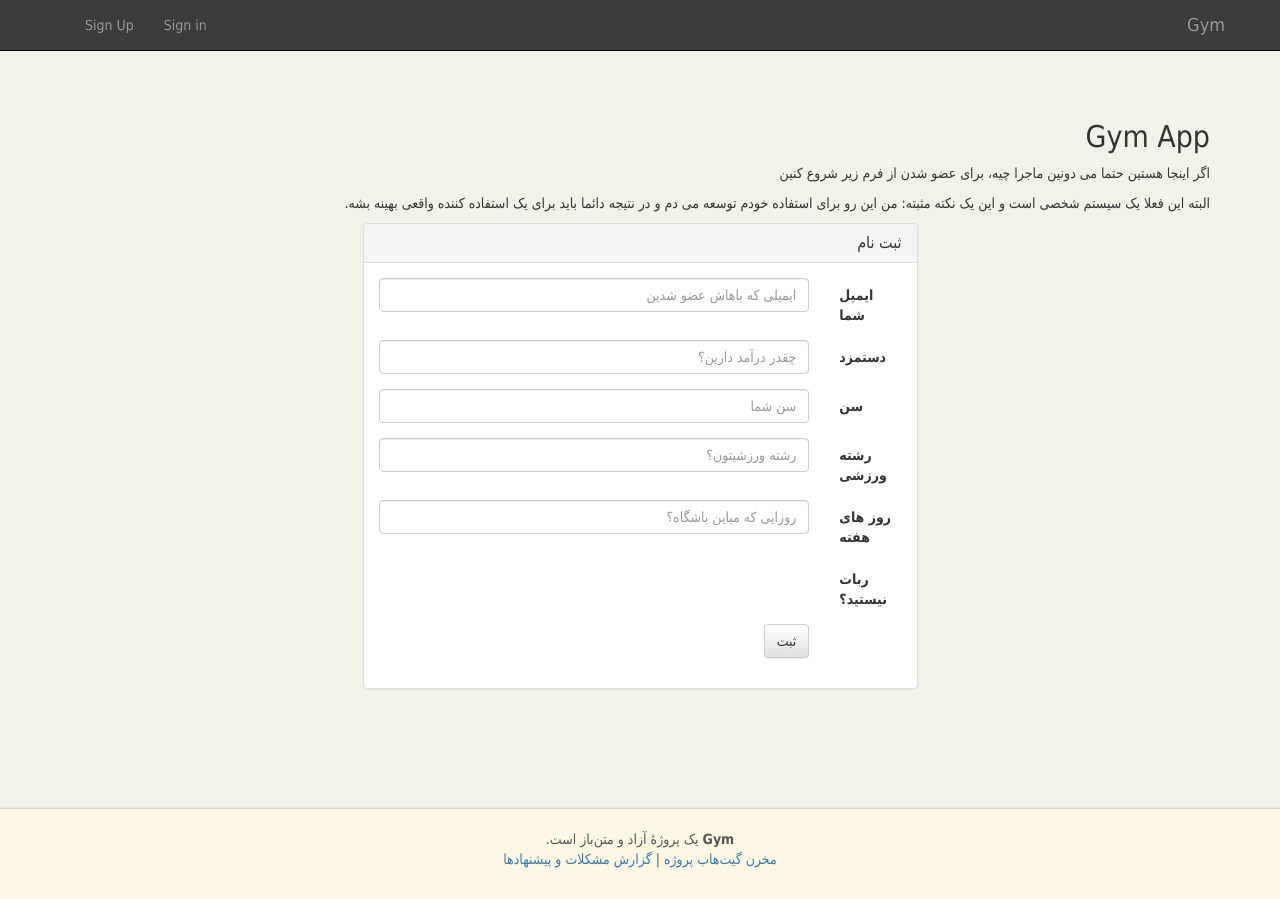
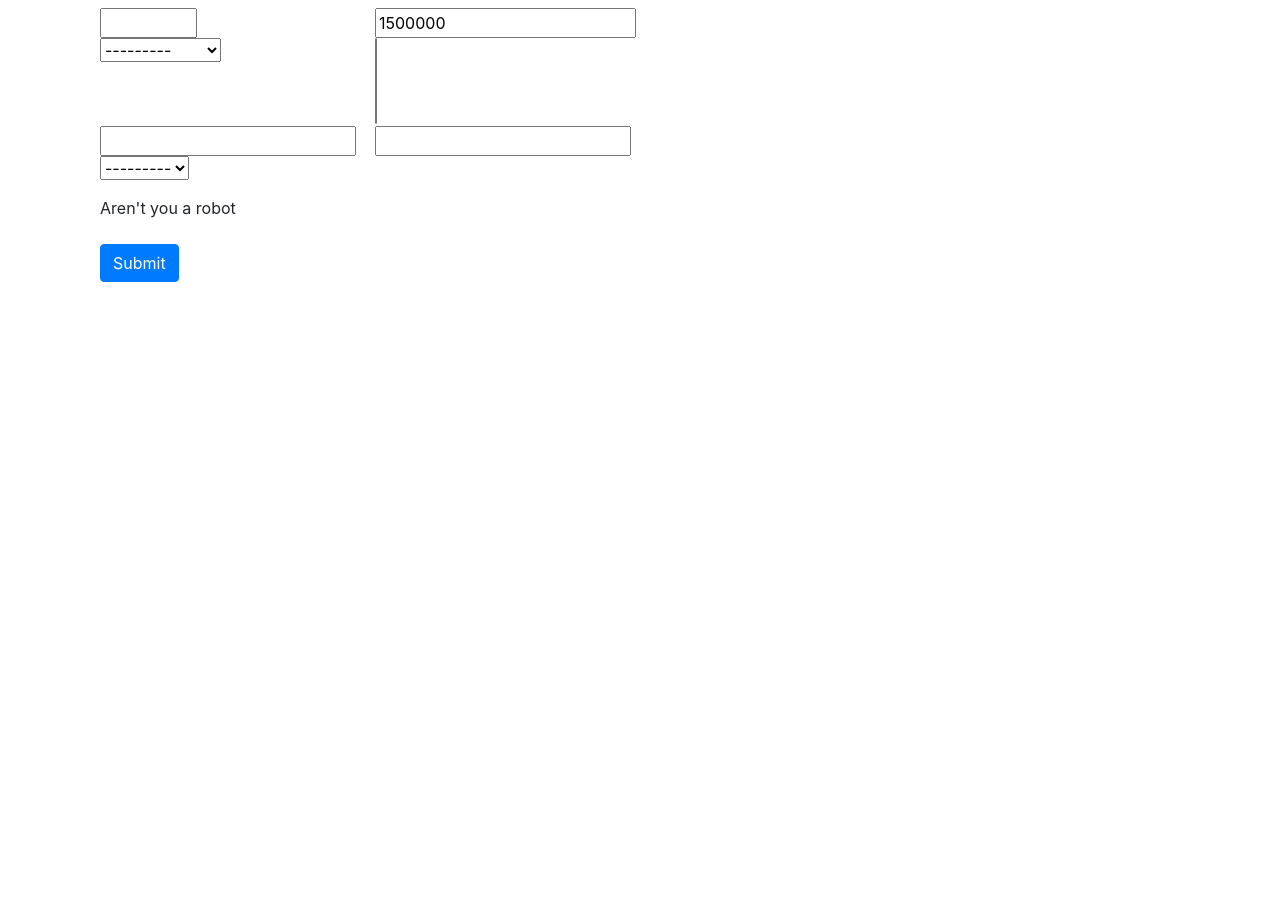
Before and after one commit to hamifthi/gym-app, a Django app: page /register/coach in a window 1280 px wide. After the commit the page ends 282 px from the top, so only its background shows below. Run offline with Django 3.2, Linux system fonts and the light colour scheme; some libraries are stand-ins or nearby versions; some web fonts are replaced.

Commit message:
add coach register form

```diff
--- a/users/forms.py
+++ b/users/forms.py
@@ -5,7 +5,7 @@
 from django import forms
 
 from .widgets import FengyuanChenDatePickerInput
-from users.models import Person, Athlete
+from users.models import Person, Athlete, Coach
 
 import re
 
@@ -13,12 +13,13 @@
     class Meta:
         model = Person
         exclude = ['code']
-        help_texts = {'name': ('please enter your name here. pay attention that it must be\
+        help_texts = {'name': ('Please enter your name here. pay attention that it must be\
                                                 at least 4 character'),
-                                'last_name': ('please enter your last_name here. pay attention that it must be\
+                                'last_name': ('Please enter your last_name here. pay attention that it must be\
                                                 at least 4 character'),
                                 'email': ('confirmation link will be sent to this address'),
-                                'password': ('please enter your password. it must be at least 8 characters')}
+                                'password': ('Please enter your password. it must be at least 8 characters')}
+
         error_messages = {'email': {'invalid_email': 'this email is invalid. please enter a valid email.'},
                                           'password': {'invalid_password': 'please enter your password. it must be at\
                                                least 8 characters.'}}
@@ -43,6 +44,24 @@
             return error
         return password
 
+class CoachRegisterForm(ModelForm):
+
+    class Meta:
+        model = Coach
+        fields = '__all__'
+        help_texts = {'age': ('Please enter your age here'),
+                                'salary': ('Please enter your salary here.'),
+                                'start_time': ('Work hour starting time'),
+                                'end_time': ('Work hour ending time'),
+                                'user': ('Who are you? Or better to say by which person are you?')}
+
+    def __init__(self, *args, **kwargs):
+        super().__init__(*args, **kwargs)
+        self.fields['age'].widget.attrs['min'] = 10
+        self.fields['age'].widget.attrs['max'] = 100
+        self.fields['start_time'].required = False
+        self.fields['end_time'].required = False
+
 class AthleteRegisterForm(ModelForm):
 
     class Meta:
@@ -50,11 +69,13 @@
         fields = '__all__'
         widgets =  {
             'last_payment': FengyuanChenDatePickerInput(), # specify date-frmat
-         }
+        }
 
     def __init__(self, *args, **kwargs):
         super().__init__(*args, **kwargs)
-        self.fields['age'].required = False
+        self.fields['age'].widget.attrs['min'] = 10
+        self.fields['age'].widget.attrs['max'] = 100
+        self.fields['last_payment'].required = True
         self.fields['trainer'].required = False
         self.fields['start_time'].required = False
         self.fields['end_time'].required = False
--- a/users/models.py
+++ b/users/models.py
@@ -1,3 +1,4 @@
+from django.core.validators import MinValueValidator, MaxValueValidator
 from django.core.exceptions import ValidationError
 from django.contrib.auth.models import User
 from django.utils.timezone import now
@@ -34,7 +35,7 @@
         return f'{self.day}'
 
 class GymAccount(models.Model):
-    age = models.IntegerField(null=True)
+    age = models.IntegerField(null=True, validators=[MinValueValidator(10), MaxValueValidator(100)])
     sport_field = models.CharField(max_length=1, choices=Sport_Field, null=True)
     days_of_week = models.ManyToManyField(Day)
     user = models.OneToOneField(Person, on_delete=models.CASCADE)
@@ -44,7 +45,7 @@
 
 # Coach class
 class Coach(GymAccount):
-    salary = models.BigIntegerField()
+    salary = models.BigIntegerField(default = 1500000)
     start_time = models.TimeField(null=True)
     end_time = models.TimeField(null=True)
 
--- a/users/templates/athlete_register.html
+++ b/users/templates/athlete_register.html
@@ -63,7 +63,7 @@
   </form>
 
 <script type="text/javascript">
-  $(".alert").fadeTo(5000, 500).slideUp(500, function(){
+  $(".alert").fadeTo(3500, 500).slideUp(500, function(){
       $(".alert").slideUp(10000);
   });
 </script>
--- a/users/templates/base.html
+++ b/users/templates/base.html
@@ -7,7 +7,6 @@
   <script src="https://maxcdn.bootstrapcdn.com/bootstrap/4.1.1/js/bootstrap.min.js"></script>
   <link href="https://maxcdn.bootstrapcdn.com/bootstrap/4.1.1/css/bootstrap.min.css" rel="stylesheet"/>
   <link rel="stylesheet" href="https://stackpath.bootstrapcdn.com/bootstrap/4.1.3/css/bootstrap.min.css" integrity="sha384-MCw98/SFnGE8fJT3GXwEOngsV7Zt27NXFoaoApmYm81iuXoPkFOJwJ8ERdknLPMO" crossorigin="anonymous">
-  <!-- <script src="https://stackpath.bootstrapcdn.com/bootstrap/4.1.1/js/bootstrap.min.js" integrity="sha384-smHYKdLADwkXOn1EmN1qk/HfnUcbVRZyYmZ4qpPea6sjB/pTJ0euyQp0Mk8ck+5T" crossorigin="anonymous"></script> -->
   <script src="https://oss.maxcdn.com/libs/html5shiv/3.7.0/html5shiv.js"></script>
   <script src="https://oss.maxcdn.com/libs/respond.js/1.4.2/respond.min.js"></script>
   <script src="https://ajax.googleapis.com/ajax/libs/jquery/2.1.1/jquery.min.js"></script>
--- a/users/templates/coach_register.html
+++ b/users/templates/coach_register.html
@@ -1,104 +1,68 @@
-{% extends "template.html"%}
+{% extends "base.html"%}
 {% load static %}
+{% load crispy_forms_tags %}
 
 {% block content %}
   <script src='https://www.google.com/recaptcha/api.js'></script>
-
-<div class="row">
-    <div class="col-lg-12">
-
-{% if form.errors %}
-<p>
-نام کاربری یا پسورد شما درست نبود.
-</p>
-{% endif %}
-
-{% if next %}
-    {% if user.is_authenticated %}
-    <p>Your account doesn't have access to this page. To proceed,
-    please login with an account that has access.</p>
-    {% else %}
-    <p>
-برای دیدن این صفحه باید لاگین کنید
-    </p>
-    {% endif %}
-{% endif %}
-<p>
-اگر اینجا هستین حتما می دونین ماجرا چیه، برای عضو شدن از فرم زیر شروع کنین
-</p>
-<p>
-  البته این فعلا یک سیستم شخصی است و این یک نکته مثبته: من این رو برای استفاده خودم توسعه می دم و در نتیجه دائما باید برای یک استفاده کننده واقعی بهینه بشه.
-</p>
-
+<div class="container mt-2  mb-2">
   {% if message %}
-  <div class="bs-callout bs-callout-info">
-    <h5>{{ message|safe }}</h5>
+    <div class="alert alert-primary w-50" role="alert">
+      {{ message|safe }}
     </div>
   {% endif %}
 
+  {% if error_message %}
+    <div class="alert alert-danger w-50" role="alert">
+      {{ error_message|safe }}
+    </div>
+  {% endif %}
 
-
-
-  <div class="row">
-    <div class="col-md-6 col-md-offset-3">
-      <div class="panel panel-default">
-        <div class="panel-heading">
-          <h3 class="panel-title">ثبت نام</h3>
+  <form method="post">
+      {% csrf_token %}
+      <div class="form-width  w-50">
+        <div class="form-row">
+          <div class="form-group col-md-6 mb-0">
+            {{ form.age|as_crispy_field }}
           </div>
-        <div class="panel-body">
-          <form class="form-horizontal" method="POST" action="{% url 'coach_register' %}">
-            {% csrf_token %}
-            <input type="hidden" name="requestcode" value="True" />
-            <input type="hidden" name="next" value="{{ next }}" />
-            <div class="form-group">
-              <label for="email" class="col-sm-2 control-label">ایمیل شما</label>
-              <div class="col-sm-10">
-                <input type="email" name="email" class="form-control"  placeholder="ایمیلی که باهاش عضو شدین" required>
+          <div class="form-group col-md-6 mb-0">
+            {{ form.salary|as_crispy_field }}
+          </div>
+      </div>
+      <div class="form-row">
+        <div class="form-group col-md-6 mb-0">
+          {{ form.sport_field|as_crispy_field }}
+        </div>
+        <div class="form-group col-md-6 mb-0">
+          {{ form.days_of_week|as_crispy_field }}
+        </div>
+      </div>
+      <div class="form-row">
+        <div class="form-group col-md-6 mb-0">
+          {{ form.start_time|as_crispy_field }}
+        </div>
+        <div class="form-group col-md-6 mb-0">
+          {{ form.end_time|as_crispy_field }}
         </div>
       </div>
       <div class="form-group">
-                <label for="salary" class="col-sm-2 control-label" >دستمزد</label>
-                <div class="col-sm-10">
-                  <input type="text" name="salary" class="form-control"  placeholder="چقدر درآمد دارین؟">
+        {{ form.user|as_crispy_field }}
+      </div>
+      <div class="mb-3">
+        <label>Aren't you a robot</label>
+        <div class="g-recaptcha" data-sitekey="6LcOTtoUAAAAAB1SiuVIDsoON-5nlMWUkTnNTvR3">
         </div>
       </div>
-            <div class="form-group">
-              <label for="age" class="col-sm-2 control-label" >سن</label>
-              <div class="col-sm-10">
-                <input type="text" name="age" class="form-control"  placeholder="سن شما" required pattern=".{2,}">
+      <div>
+        <button type="submit" class="btn btn-primary">Submit</button>
       </div>
-            </div>
-            <div class="form-group">
-              <label for="sport_field" class="col-sm-2 control-label" >رشته ورزشی</label>
-              <div class="col-sm-10">
-                <input type="text" name="sport_field" class="form-control"  placeholder="رشته ورزشیتون؟">
-              </div>
-            </div>
-            <div class="form-group">
-              <label for="days_of_week" class="col-sm-2 control-label" >روز های هفته</label>
-              <div class="col-sm-10">
-                <input type="text" name="days_of_week" class="form-control"  placeholder="روزایی که میاین باشگاه؟">
-              </div>
-            </div>
-            <div class="form-group">
-              <label for="inputPassword3" class="col-sm-2 control-label" >ربات نیستید؟</label>
-              <div class="col-sm-10">
-                <div class="g-recaptcha" data-sitekey="6LcOTtoUAAAAAB1SiuVIDsoON-5nlMWUkTnNTvR3"></div>
-              </div>
-            </div>
-            <div class="form-group">
-              <div class="col-sm-offset-2 col-sm-10">
-                <button type="submit" class="btn btn-default">ثبت</button>
     </div>
   </div>
   </form>
-        </div>
-      </div>
-    </div>
-  </div>
 
-
-</div>
-</div>
+<script type="text/javascript">
+  $(".alert").fadeTo(3500, 500).slideUp(500, function(){
+      $(".alert").slideUp(10000);
+  });
+</script>
 
 {% endblock %}
--- a/users/templates/register.html
+++ b/users/templates/register.html
@@ -12,7 +12,7 @@
 {% endif %}
 
 {% if error_message %}
-  <div class="alert alert-danger" role="alert">
+  <div class="alert alert-danger  mt-4  w-50" role="alert">
     {{ error_message|safe }}
   </div>
 {% endif %}
@@ -42,7 +42,7 @@
   </form>
 
 <script type="text/javascript">
-$(".alert").fadeTo(5000, 500).slideUp(500, function(){
+$(".alert").fadeTo(3500, 500).slideUp(500, function(){
     $(".alert").slideUp(10000);
 });
 </script>
--- a/users/views.py
+++ b/users/views.py
@@ -45,7 +45,7 @@
             message = 'The activation link has been sent to your account'
             return render(request, 'register.html', {'message': message, 'form': PersonRegisterForm()})
         else:
-            error_message = 'Please refine the error and try again'
+            error_message = 'Please solve the error and try again'
             return render(request, 'register.html', {'error_message': error_message, 'form': form},
             status=404)
 
@@ -101,11 +101,11 @@
             coach = form.cleaned_data['trainer']
             user_account = Athlete.objects.create(age=age, sport_field=sport_field,
                                         days_of_week=list_of_days, user=user, trainer=coach)
-            message = 'This user become an athlete in your gym now'
+            message = 'This user now becomes an athlete in your gym'
             return render(request, 'athlete_register.html',
             {'message': message, 'form': AthleteRegisterForm()})
         else:
-            error_message = 'Please refine the error and try again'
+            error_message = 'Please solve the error and try again'
             return render(request, 'athlete_register.html',
             {'error_message': error_message, 'form': form})
 
@@ -118,38 +118,31 @@
     def post(self, request, *args, **kwargs):
         # user has the requestcode
         if user_recaptcha_fails(request):
-            context = {'message' : 'the captcha is not correct maybe you are robot?\
-                     please enter the code correctly'}
-            return render(request, 'register.html', context, status=429)
-        # get attributes
-        email = request.POST['email']
-        if Person.objects.filter(email=email).exists():
-            user = Person.objects.get(email=email)
+            error_message = 'the captcha is not correct maybe you are robot?\
+            please enter the code correctly'
+            return render(request, 'coach_register.html',
+            {'error_message': error_message, 'form': CoachRegisterForm()}, status=429)
+
+        form = CoachRegisterForm(request.POST)
+        if form.is_valid():
+            age = form.cleaned_data['age']
+            sport_field = form.cleaned_data['sport_field']
+            days_of_week = form.cleaned_data['days_of_week']
+            user = form.cleaned_data['user']
+            salary = form.cleaned_data['salary']
+            user_account = Coach.objects.create(age=age, sport_field=sport_field,
+                                    days_of_week=list_of_days, salary=salary, user=user)
+            message = 'This user now becomes a coach in your gym'
+            return render(request, 'coach_register.html',
+            {'message': message, 'form': CoachRegisterForm()})
         else:
-            context = {'message' : 'This user is not registered yet'}
-            return render(request,  'coach_register.html', context, status=404)
-        age = request.POST['age']
-        sport_field = request.POST['sport_field']
-        # Here we can't normally send the sport_field for saving in DB we must send the code
-        for sport in Sport_Field:
-            if sport_field == sport[1]:
-                sport_field = sport[0]
-        # Here we can't normally send the days_of_week for saving in DB we must send the code
-        days_of_week = request.POST['days_of_week']
-        days_of_week = days_of_week.split(', ')
-        list_of_days = []
-        for day in Day_Choices:
-            if day[1].lower() in days_of_week:
-                list_of_days.append(day[0])
-        salary = request.POST['salary']
-        user_account = Coach.objects.create(age=age, sport_field=sport_field,
-                                    days_of_week=list_of_days, salary=salary, user=user)
-        context = {'message' : 'This user become a coach in your gym now'}
-        return render(request, 'coach_register.html', context)
+            error_message = 'Please solve the error and try again'
+            return render(request, 'coach_register.html',
+            {'error_message': error_message, 'form': form})
 
     def get(self, request, *args, **kwargs):
-        context = {'message': ''}
-        return render(request, 'coach_register.html', context)
+        message = 'Welcome to this page. Please fill out the fields and submit the form'
+        return render(request, 'coach_register.html', {'message': message, 'form': CoachRegisterForm()})
 
 @method_decorator(csrf_exempt, name='dispatch')
 class SubmitIncome(View):
```
Also changed, not shown: users/migrations/0021_auto_20200326_1328.py (added), users/migrations/0022_auto_20200326_1408.py (added). Lines whose indentation alone changed are shown as unchanged.
